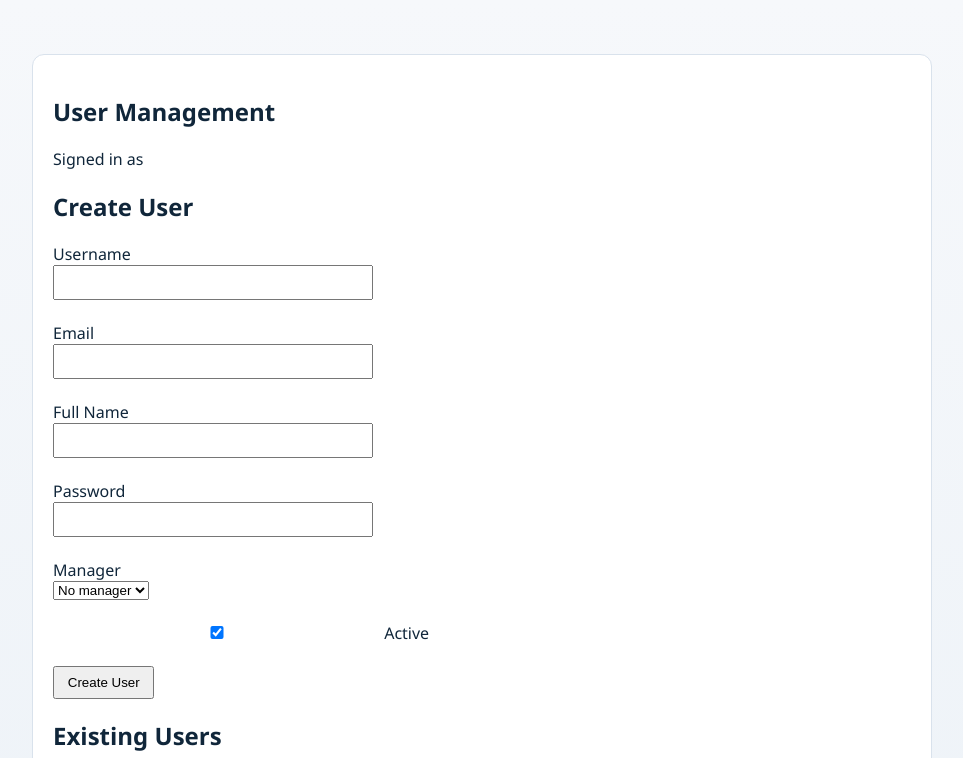
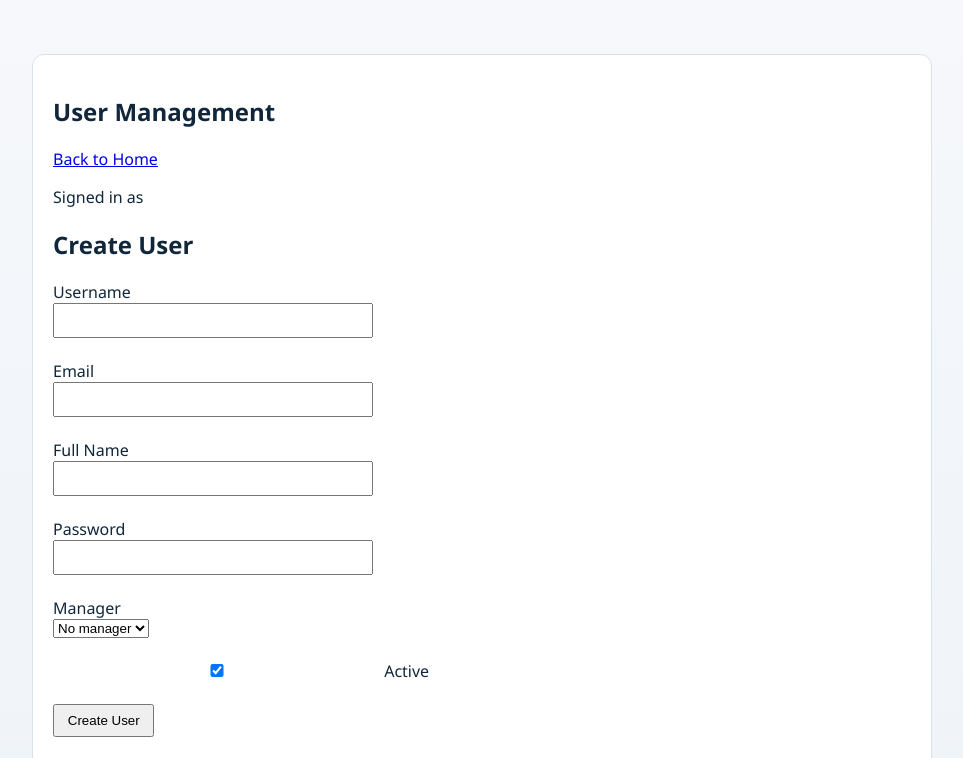
Before and after one commit to hectorhdz/cerebrito-digital, a FastAPI app: template Dressrosa/app/web/templates/users.html in a window 1280 px wide. Shown: the top 758 px of the page, without its empty margins (158-1121 px from the left). Run offline with FastAPI, Linux system fonts and the light colour scheme; the template is opened without the code that fills it, so the values that code supplies are empty.

Commit message:
UX: add back-to-home link on user management page

```diff
--- a/Dressrosa/app/web/templates/users.html
+++ b/Dressrosa/app/web/templates/users.html
@@ -3,6 +3,7 @@
 {% block content %}
 <section class="card">
   <h1>User Management</h1>
+  <p><a href="/">Back to Home</a></p>
   <p>Signed in as <strong>{{ current_user.full_name }}</strong></p>
 
   {% if error %}
```
